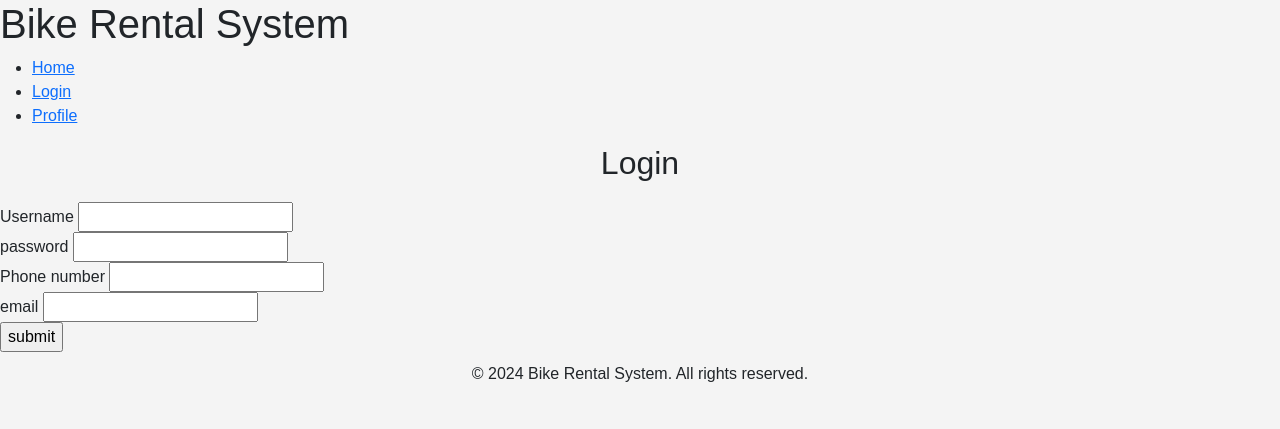
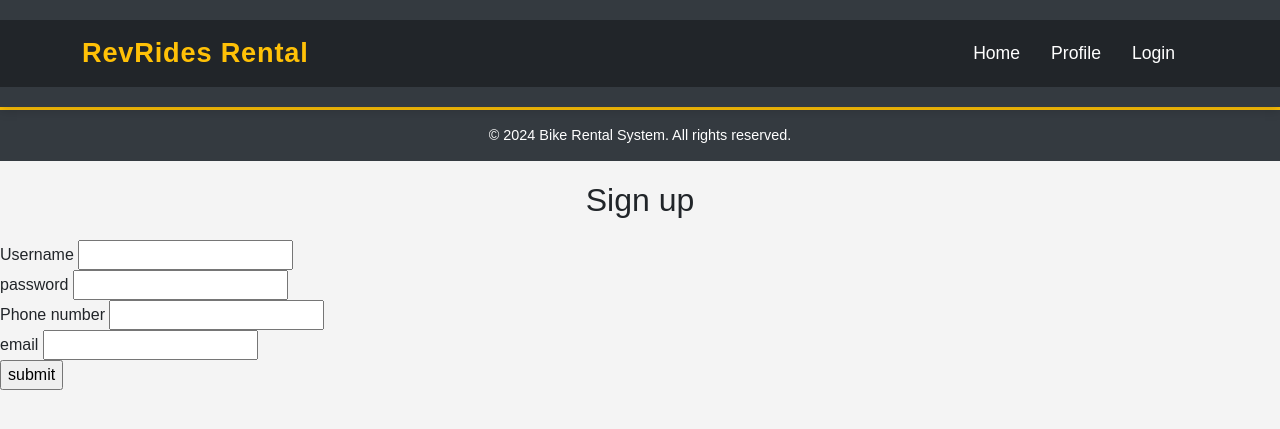
Before and after one commit to Josson123/Mini-project, a PHP site: the page made by New Profile.php in a window 1280 px wide. Shown: the top 429 px of the page. Run offline with PHP 8.4, Linux system fonts and the light colour scheme.

Commit message:
Update New Profile.php

```diff
--- a/New Profile.php
+++ b/New Profile.php
@@ -1,3 +1,6 @@
+<?php
+ include("includes.php");
+?>
 <!DOCTYPE html>
 <html lang="en">
 <head>
@@ -9,20 +12,10 @@
     <link rel="stylesheet" href="styles.css">
 </head>
 <body>
-    <header>
-        <h1>Bike Rental System</h1>
-        <nav>
-            <ul id="nav-list">
-                <li><a href="index.html">Home</a></li>
-                <li><a href="login.html">Login</a></li>
-                <li><a href="profile.html">Profile</a></li>
-            </ul>
-        </nav>
-    </header>
 
     <main>
         <section class="login-form">
-            <h2>Login</h2>
+            <h2>Sign up</h2>
             <form action="insert.php" method="POST">
 
 
@@ -44,9 +37,6 @@
         </section>
     </main>
 
-    <footer>
-        <p>© 2024 Bike Rental System. All rights reserved.</p>
-    </footer>
 
    <!---- <script src="scripts1.php"></script>-->
 </body>
```
